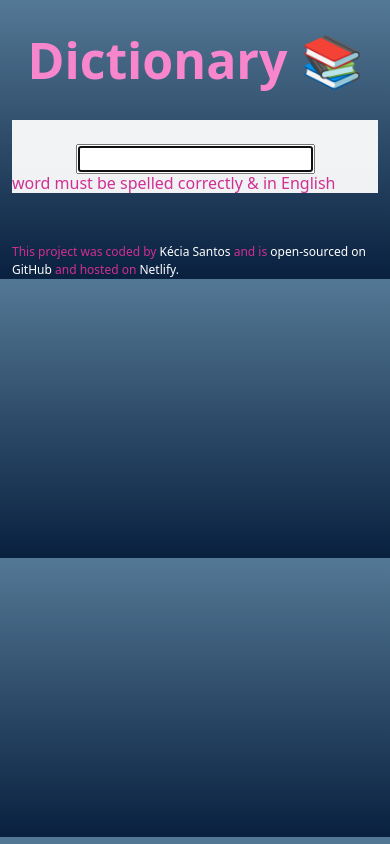
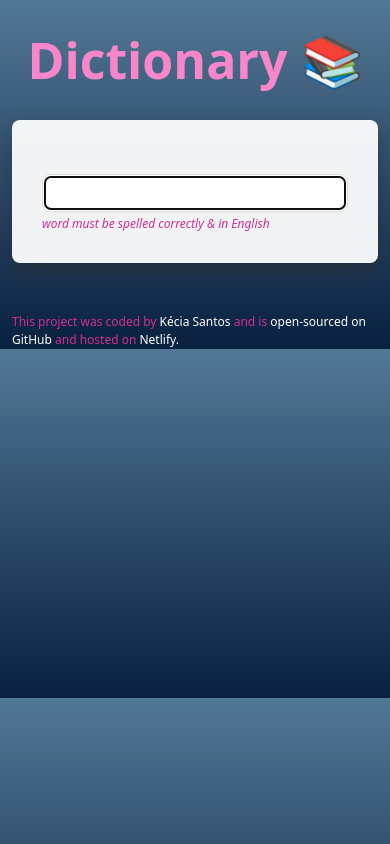
Before and after one commit to keciakaroline/react-dictionary-project, a React (Create React App) app: page / in a window 390 px wide. Built offline with nearby package versions, Linux system fonts and the light colour scheme.

Commit message:
Added the image for phonetc

```diff
--- a/public/index.html
+++ b/public/index.html
@@ -11,16 +11,16 @@
     />
 
     <link rel="manifest" href="%PUBLIC_URL%/manifest.json" />
-    <script
-      src="https://kit.fontawesome.com/9855ed748f.js"
-      crossorigin="anonymous"
-    ></script>
     <link
       href="https://cdn.jsdelivr.net/npm/bootstrap@5.1.3/dist/css/bootstrap.min.css"
       rel="stylesheet"
       integrity="sha384-1BmE4kWBq78iYhFldvKuhfTAU6auU8tT94WrHftjDbrCEXSU1oBoqyl2QvZ6jIW3"
       crossorigin="anonymous"
     />
+    <script
+      src="https://kit.fontawesome.com/9855ed748f.js"
+      crossorigin="anonymous"
+    ></script>
 
     <title>Dictionary App</title>
   </head>
--- a/src/components/Dictionary.css
+++ b/src/components/Dictionary.css
@@ -8,4 +8,22 @@
 
 .Dictionary section {
   background: rgba(255, 255, 255, 0.932);
+  padding: 30px;
+  border-radius: 8px;
+  box-shadow: 0px 10px 20px rgba(44, 44, 44, 0.548);
+  margin: 20px 0;
 }
+
+.Dictionary input {
+  width: 100%;
+  padding: 6px 4px;
+  border: 1px solid #ddd;
+  border-radius: 8px;
+  color: #333;
+}
+
+.Dictionary .hint {
+  font-size: 12px;
+  font-style: italic;
+  margin-top: 3px;
+}
--- a/src/components/Dictionary.js
+++ b/src/components/Dictionary.js
@@ -32,7 +32,7 @@ export default function Dictionary() {
         <form onSubmit={search} className="text-center pt-4">
           <input type="search" autoFocus={true} onChange={handleNewKeyword} />
         </form>
-        <h6>word must be spelled correctly & in English</h6>
+        <div className="hint">word must be spelled correctly & in English</div>
       </section>
 
       <Results results={results} />
--- a/src/components/Phonetic.js
+++ b/src/components/Phonetic.js
@@ -7,12 +7,13 @@ export default function Phonetic(props) {
   function start() {
     audio.play();
   }
-
-  return (
-    <div className="Phonetic">
-      <i class="fa-regular fa-circle-play" onClick={start}></i>
-
-      {props.phonetic.text}
-    </div>
-  );
+  if (props.phonetic.audio) {
+    return (
+      <div className="Phonetic">
+        <i class="far fa-play-circle" onClick={start}></i> {props.phonetic.text}
+      </div>
+    );
+  } else {
+    return <div className="phonetic">{props.phonetic.text}</div>;
+  }
 }
```
